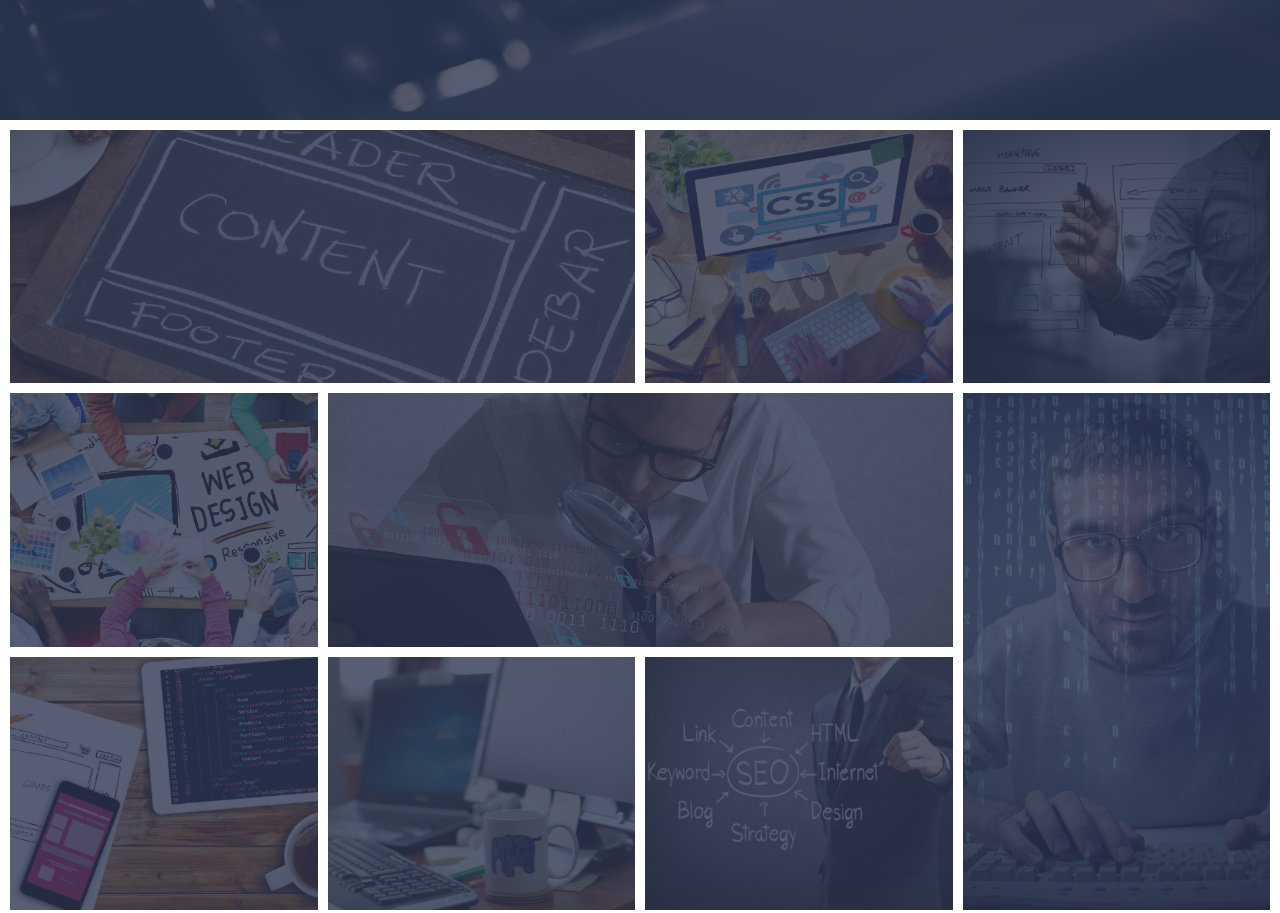
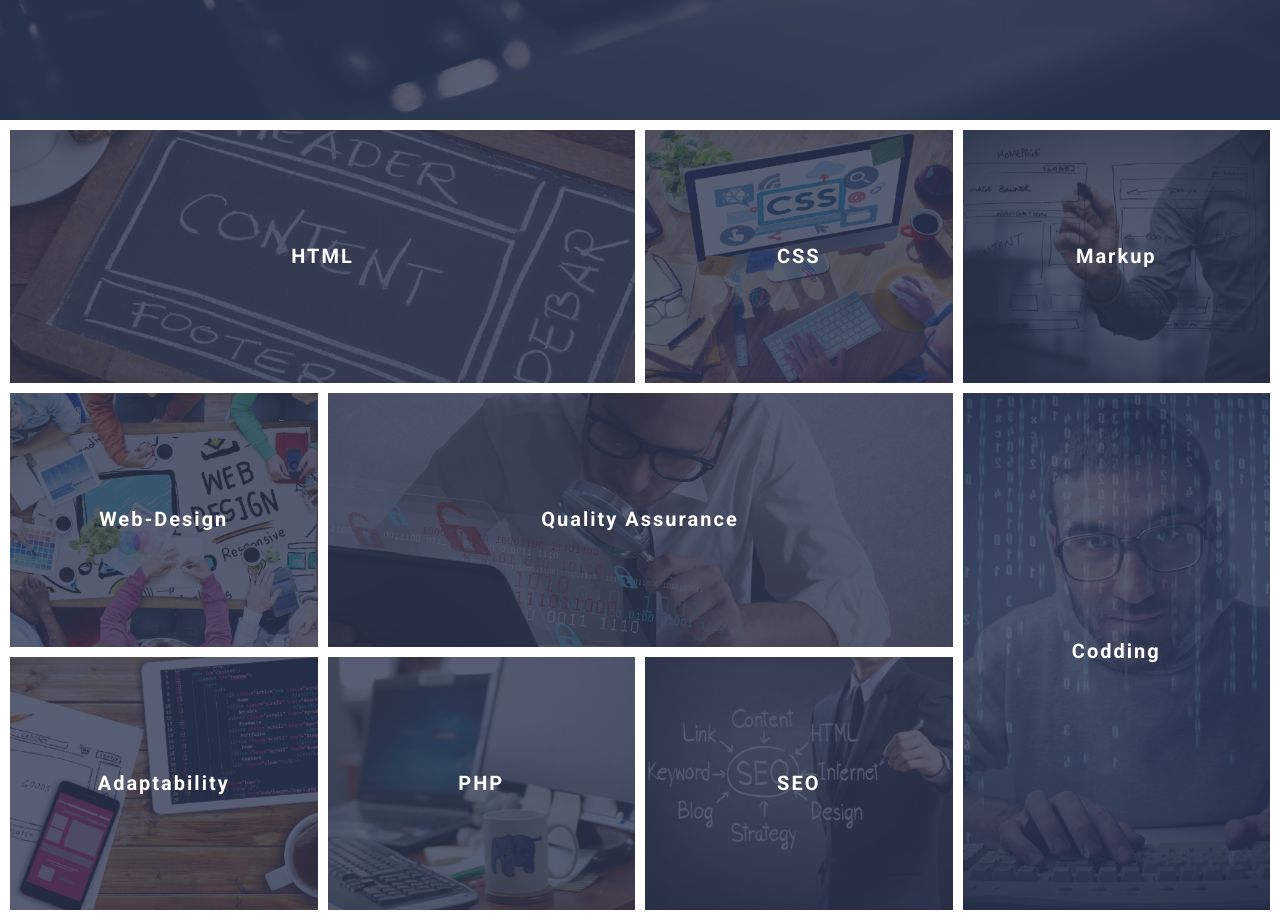
Before and after one commit to denislisyutenko/grid-template-init-project, a website: page index.html in a window 1280 px wide. Shown: the part 680-1593 px from the top of the page. Drawn offline with Linux system fonts and the light colour scheme.

Commit message:
верстка и оформление блока skills + pixel perfect

```diff
--- a/assets/scss/components/sections/skills/_skill-item.scss
+++ b/assets/scss/components/sections/skills/_skill-item.scss
@@ -4,30 +4,52 @@
 .skill-item {
     position: relative;
     background-color: $color-primary;
-    // min-height: 33vh;
+    overflow: hidden;
+
     &__title {
         margin: 0;
+        @include abs-position;
+        z-index: 1;
+
+        font-size: 1.25rem;
+        letter-spacing: 0.1em;
+    }
+
+    &:hover {
+        .skill-item__link {
+            color: $color-accent;
+        }
+
+        .skill-item__image {
+            transform: scale(1.1);
+        }
+
+        .skill-item__overlay {
+            opacity: 0.95;
+        }
     }
 
     &__image {
-        // background-image: url(../img/img-html.png);
         background-position: 50% 50%;
         background-size: cover;
         @include abs-position;
+        transition: transform 0.5s;
     }
 
     &__overlay {
         background-color: $color-primary;
         opacity: 0.8;
         @include abs-position;
-
+        transition: opacity 0.5s;
     }
 
     &__link {
-        display: block;
+        display: flex;
+        justify-content: center;
+        align-items: center;
+        height: 100%;
         padding: $gap;
-        // background-color: green;
-
+        transition: color 0.5s;
     }
 }
 
```
Also changed, not shown: assets/css/style.css.
